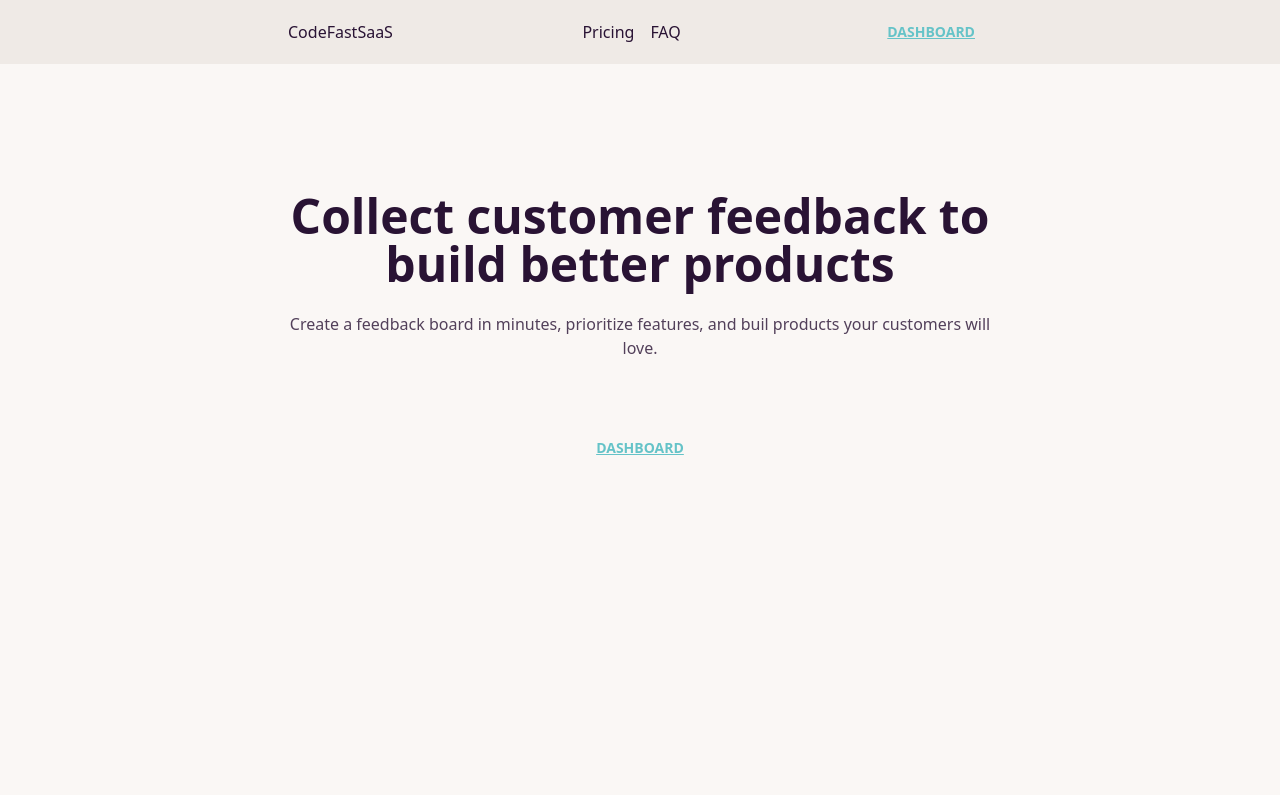
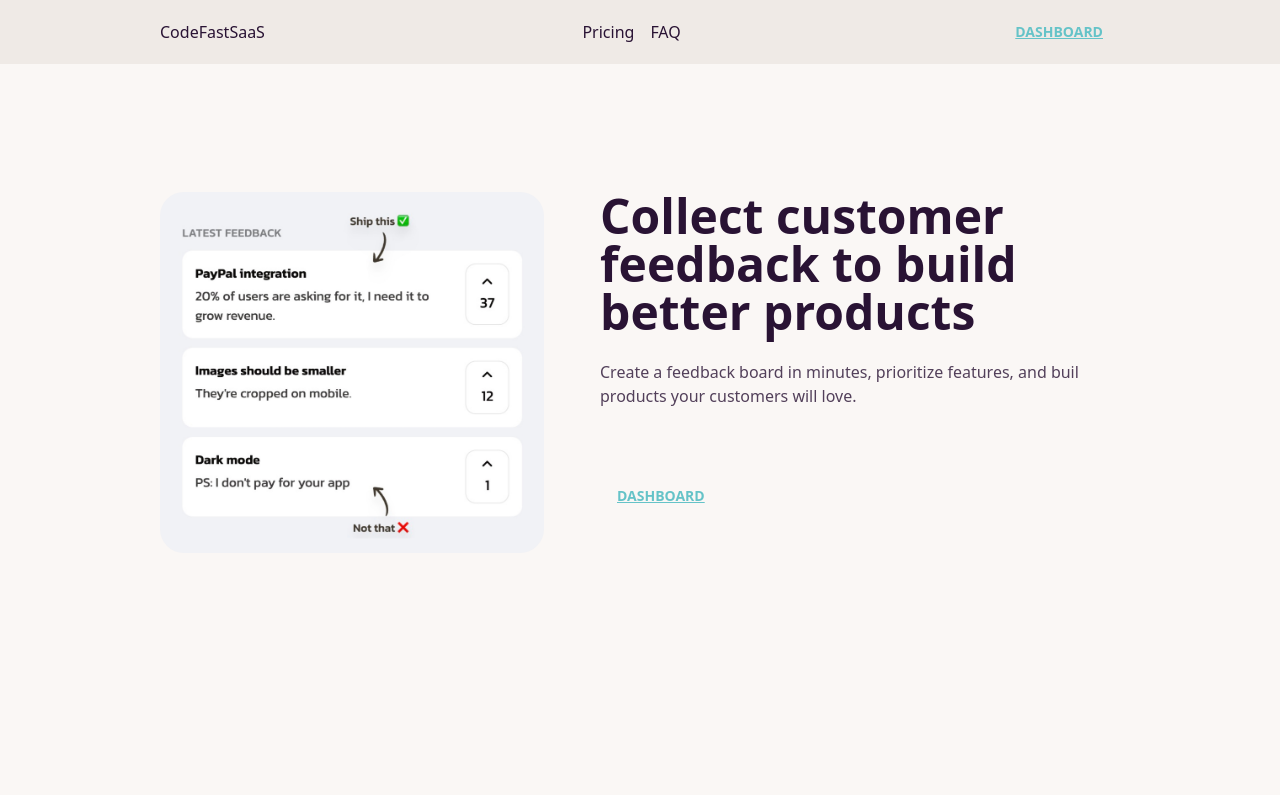
Before and after one commit to ROR2022/codefast-saas, a Next.js app: page / in a window 1280 px wide. Shown: the top 795 px of the page. Built offline with nearby package versions, Linux system fonts and the light colour scheme.

Commit message:
pre-build

```diff
--- a/app/page.js
+++ b/app/page.js
@@ -1,5 +1,6 @@
 import React from "react";
 import ButtonLink from "@/components/ButtonLink";
+import Image from "next/image";
 
 const CheckIcon = () => (
   <svg
@@ -62,7 +63,7 @@ export default function Home() {
     <main>
       {/* HEADER */}
       <section className="bg-base-200">
-        <div className="flex justify-between items-center py-2 px-8 max-w-3xl mx-auto">
+        <div className="flex justify-between items-center py-2 px-8 max-w-5xl mx-auto">
           <div>CodeFastSaaS</div>
           <div className="space-x-4 max-md:hidden">
             <a className="link link-hover" href="#pricing">Pricing</a>
@@ -74,7 +75,15 @@ export default function Home() {
         </div>
       </section>
       {/* HERO */}
-      <section className="text-center py-32 px-8 max-w-3xl mx-auto">
+      <section className="text-center lg:text-left py-32 px-8 max-w-5xl mx-auto flex flex-col lg:flex-row gap-14 items-center lg:items-start">
+        <Image
+          src="/productDemo.jpeg"
+          alt="Hero image"
+          width={600}
+          height={400}
+          className="rounded-3xl w-96"
+        />
+        <div>
         <h1 className="text-4xl lg:text-5xl font-extrabold mb-6">
           Collect customer feedback to build better products
         </h1>
@@ -83,6 +92,7 @@ export default function Home() {
           products your customers will love.
         </div>
         <ButtonLink linkTo="dashboard" />
+        </div>
       </section>
       {/* PRICING */}
       <section className="bg-base-100 py-16 px-8" id="pricing">
```
Also changed, not shown: public/productDemo.jpeg (added).
